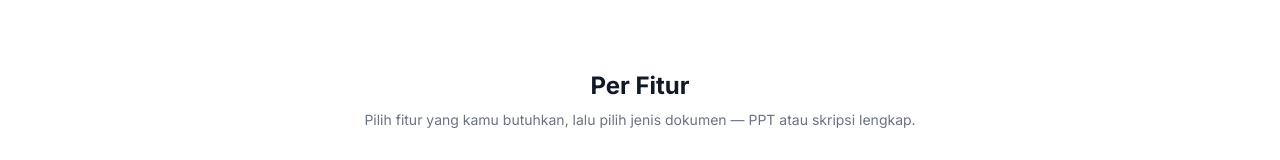
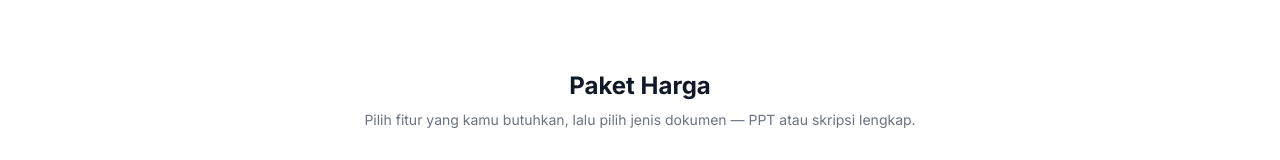
Before and after one commit to mrifala29/TemanSkripsi, a Next.js app in the folder frontend/: page /pricing in a window 1280 px wide. Shown: the part 417-577 px from the top of the page. Built offline with nearby package versions, Linux system fonts and the light colour scheme; no server answers.

Commit message:
Minor update for coloring landing page

```diff
--- a/frontend/app/page.tsx
+++ b/frontend/app/page.tsx
@@ -569,7 +569,7 @@
       </section>
 
       {/* ── SUPPORTED MAJORS ──────────────────────────────── */}
-      <section className="py-20 px-6 bg-gray-50">
+      <section className="py-20 px-6 bg-white-50">
         <div className="max-w-6xl mx-auto">
           <motion.div initial={{ opacity: 0, y: 16 }} whileInView={{ opacity: 1, y: 0 }} viewport={{ once: true }} className="text-center mb-14">
             <span className="inline-block bg-emerald-100 border border-emerald-300 text-emerald-700 text-xs font-bold px-3 py-1.5 rounded-lg mb-4">✅ Tersedia Sekarang</span>
@@ -642,7 +642,7 @@
       </section>
 
       {/* ── CTA BOTTOM ────────────────────────────────────── */}
-      <section className="py-20 px-6 bg-white">
+      <section className="py-20 px-6 bg-gray-50">
         <motion.div initial={{ opacity: 0, scale: 0.97 }} whileInView={{ opacity: 1, scale: 1 }} viewport={{ once: true }} className="max-w-2xl mx-auto text-center bg-gradient-to-br from-indigo-600 to-indigo-700 rounded-3xl p-12 shadow-xl shadow-indigo-200">
           <div className="text-5xl mb-4">🎓</div>
           <h2 className="text-3xl font-bold text-white mb-4">Persiapan Sidang Dimulai dari Sini</h2>
--- a/frontend/app/pricing/page.tsx
+++ b/frontend/app/pricing/page.tsx
@@ -271,7 +271,7 @@
       <section className="py-20 px-6 bg-white">
         <div className="max-w-5xl mx-auto">
           <div className="text-center mb-12">
-            <h2 className="text-2xl font-bold text-gray-900 mb-2">Per Fitur</h2>
+            <h2 className="text-2xl font-bold text-gray-900 mb-2">Paket Harga</h2>
             <p className="text-sm text-gray-500">
               Pilih fitur yang kamu butuhkan, lalu pilih jenis dokumen — PPT atau skripsi lengkap.
             </p>
```
